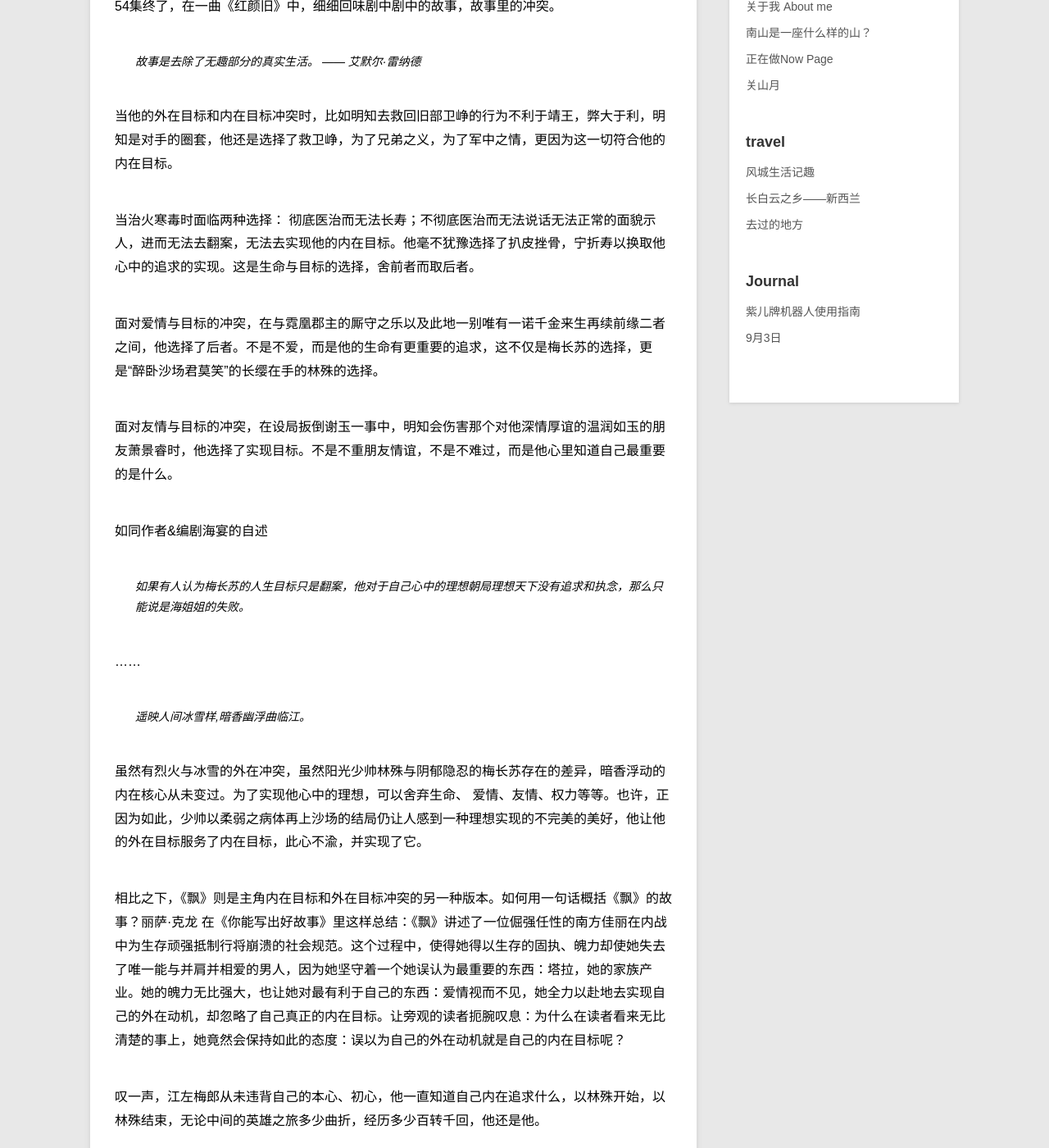
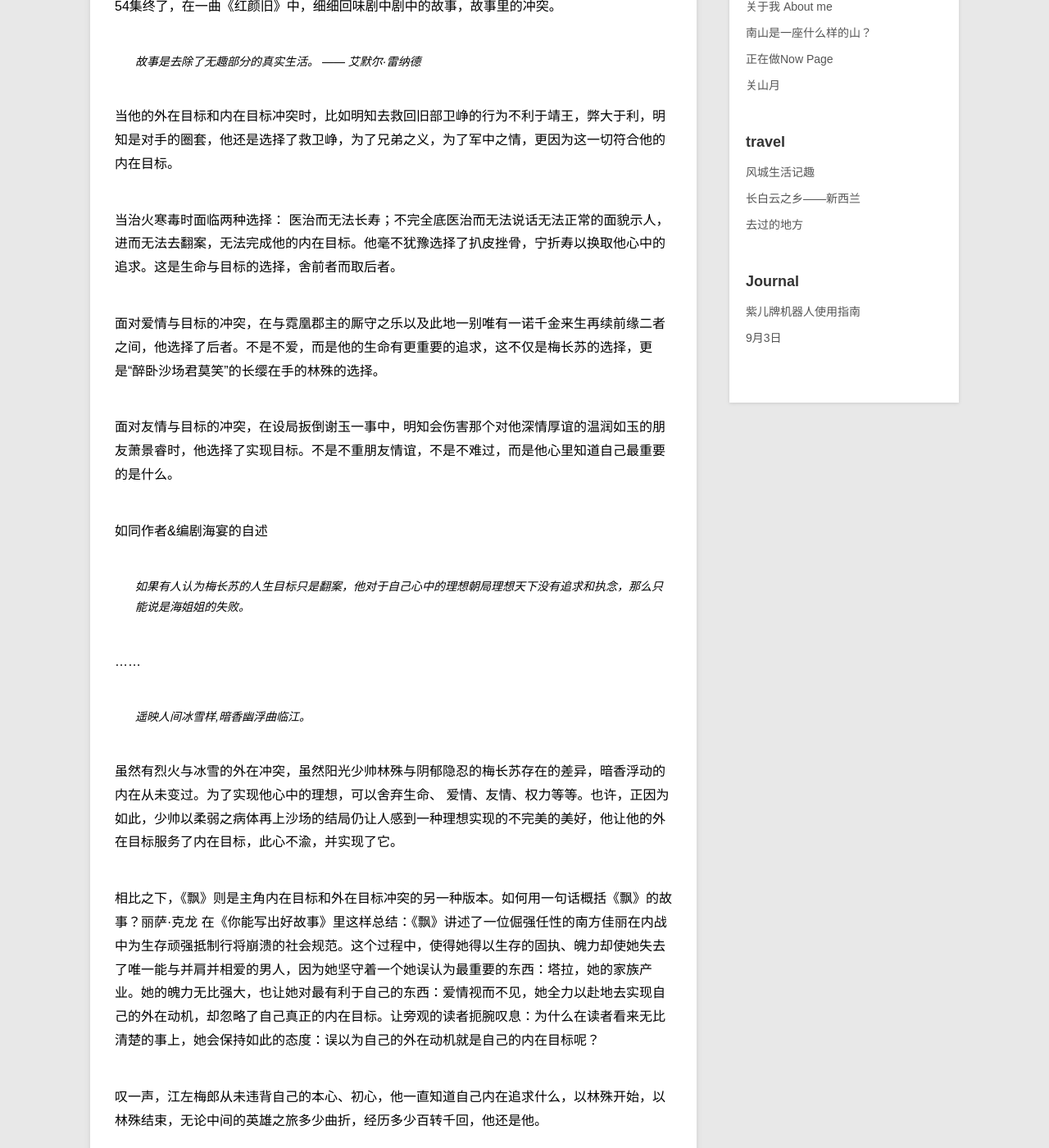
Before and after one commit to violettianjie/violettianjie.github.io, a Jekyll site: the page built from _posts/blog/2018-01-21-langyabang.md, in a window 1280 px wide and 1400 px high, scrolled down 629 px. Shown: the whole window at 82% size. Built offline with Jekyll 4.4.1, drawn with Linux system fonts in a browser that asks for light colours; some of the changed text lies outside the part shown.

Commit message:
Update 2018-01-21-langyabang.md

```diff
--- a/_posts/blog/2018-01-21-langyabang.md
+++ b/_posts/blog/2018-01-21-langyabang.md
@@ -20,7 +20,7 @@ category: blog
 
 当他的外在目标和内在目标冲突时，比如明知去救回旧部卫峥的行为不利于靖王，弊大于利，明知是对手的圈套，他还是选择了救卫峥，为了兄弟之义，为了军中之情，更因为这一切符合他的内在目标。
 
-当治火寒毒时面临两种选择： 彻底医治而无法长寿；不彻底医治而无法说话无法正常的面貌示人，进而无法去翻案，无法去实现他的内在目标。他毫不犹豫选择了扒皮挫骨，宁折寿以换取他心中的追求的实现。这是生命与目标的选择，舍前者而取后者。
+当治火寒毒时面临两种选择： 医治而无法长寿；不完全底医治而无法说话无法正常的面貌示人，进而无法去翻案，无法完成他的内在目标。他毫不犹豫选择了扒皮挫骨，宁折寿以换取他心中的追求。这是生命与目标的选择，舍前者而取后者。
 
 面对爱情与目标的冲突，在与霓凰郡主的厮守之乐以及此地一别唯有一诺千金来生再续前缘二者之间，他选择了后者。不是不爱，而是他的生命有更重要的追求，这不仅是梅长苏的选择，更是“醉卧沙场君莫笑”的长缨在手的林殊的选择。
 
@@ -34,10 +34,10 @@ category: blog
 
 > 遥映人间冰雪样,暗香幽浮曲临江。
 
-虽然有烈火与冰雪的外在冲突，虽然阳光少帅林殊与阴郁隐忍的梅长苏存在的差异，暗香浮动的内在核心从未变过。为了实现他心中的理想，可以舍弃生命、
+虽然有烈火与冰雪的外在冲突，虽然阳光少帅林殊与阴郁隐忍的梅长苏存在的差异，暗香浮动的内在从未变过。为了实现他心中的理想，可以舍弃生命、
 爱情、友情、权力等等。也许，正因为如此，少帅以柔弱之病体再上沙场的结局仍让人感到一种理想实现的不完美的美好，他让他的外在目标服务了内在目标，此心不渝，并实现了它。
 
-相比之下，《飘》则是主角内在目标和外在目标冲突的另一种版本。如何用一句话概括《飘》的故事？丽萨·克龙 在《你能写出好故事》里这样总结：《飘》讲述了一位倔强任性的南方佳丽在内战中为生存顽强抵制行将崩溃的社会规范。这个过程中，使得她得以生存的固执、魄力却使她失去了唯一能与并肩并相爱的男人，因为她坚守着一个她误认为最重要的东西：塔拉，她的家族产业。她的魄力无比强大，也让她对最有利于自己的东西：爱情视而不见，她全力以赴地去实现自己的外在动机，却忽略了自己真正的内在目标。让旁观的读者扼腕叹息：为什么在读者看来无比清楚的事上，她竟然会保持如此的态度：误以为自己的外在动机就是自己的内在目标呢？
+相比之下，《飘》则是主角内在目标和外在目标冲突的另一种版本。如何用一句话概括《飘》的故事？丽萨·克龙 在《你能写出好故事》里这样总结：《飘》讲述了一位倔强任性的南方佳丽在内战中为生存顽强抵制行将崩溃的社会规范。这个过程中，使得她得以生存的固执、魄力却使她失去了唯一能与并肩并相爱的男人，因为她坚守着一个她误认为最重要的东西：塔拉，她的家族产业。她的魄力无比强大，也让她对最有利于自己的东西：爱情视而不见，她全力以赴地去实现自己的外在动机，却忽略了自己真正的内在目标。让旁观的读者扼腕叹息：为什么在读者看来无比清楚的事上，她会保持如此的态度：误以为自己的外在动机就是自己的内在目标呢？
 
 叹一声，江左梅郎从未违背自己的本心、初心，他一直知道自己内在追求什么，以林殊开始，以林殊结束，无论中间的英雄之旅多少曲折，经历多少百转千回，他还是他。
 
```
Also changed, not shown: other parts of _posts/blog/2018-01-21-langyabang.md (+1 -1 lines).
